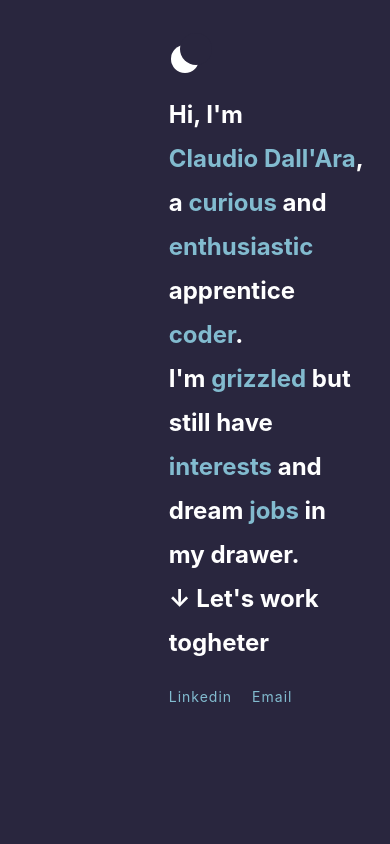
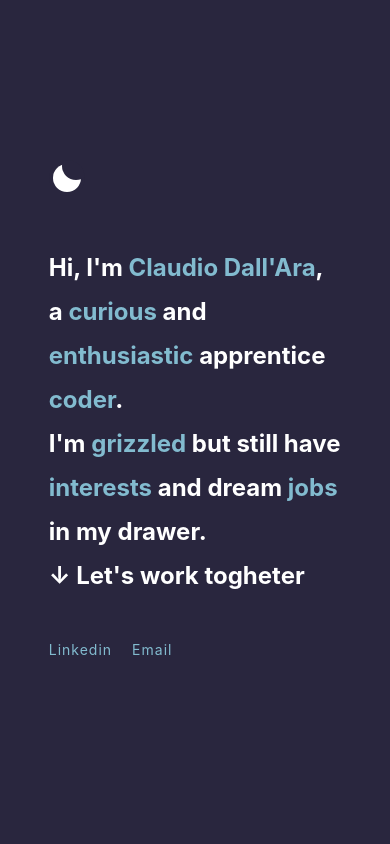
Before and after one commit to boobaGreen/-S2I--HTML-CSS---portfolio, a website: page index.html in a window 390 px wide. Drawn offline with Linux system fonts and the light colour scheme.

Commit message:
giricchiaver9

```diff
--- a/assets/js/index.js
+++ b/assets/js/index.js
@@ -40,6 +40,7 @@ Hi, I'm
  <br />&darr; Let's work togheter
 `;
 text_interest = `
+Hi, I'm
 <a href="#/" id="main">Claudio&nbsp;Dall'Ara</a>,
 sometimes I find myself delving into something about
 <a href="https://www.youtube.com/watch?v=bB9F6u5D178" target="_blank">guitar</a>,
@@ -60,6 +61,7 @@ Hi, I'm
 function myClick() {
   document.getElementById("thema-selection").classList.toggle("click-active");
   document.getElementById("body").classList.toggle("click-active");
+  document.getElementById("circle").classList.toggle("click-active");
 }
 
 function change_main(name_link) {
--- a/assets/sass/_airbag.scss
+++ /dev/null
@@ -1,11 +0,0 @@
-.airbagup {
-  grid-column: airbag-sx-start / airbag-sx-end;
-  content: "";
-  grid-row: 1/2;
-  height: 40rem;
-}
-
-.airbagdown {
-  grid-column: airbag-sx-start / airbag-sx-end;
-  grid-row: 4/5;
-}
--- a/assets/sass/_base.scss
+++ b/assets/sass/_base.scss
@@ -10,6 +10,8 @@ $color-secondary-night: #82bbcf;
 $color-tertiary-night: #427c91;
 
 $sun-color: rgb(242, 227, 7);
+
+$timing: 0.2s;
 
 // FONT VARIABLES
 $font-primary: -apple-system, BlinkMacSystemFont, sans-serif;
@@ -24,7 +26,7 @@ $font-primary: -apple-system, BlinkMacSystemFont, sans-serif;
 
 body {
   background-color: $color-background-night;
-  transition: all 0.5s ease-in-out; /* Animation */
+  transition: all $timing ease-in-out; /* Animation */
 }
 
 body.click-active {
@@ -32,22 +34,20 @@ body.click-active {
 }
 
 .container {
-  padding: 1rem 6rem 1rem 12rem;
-  height: 95vh;
+  height: 100vh;
+  width: 75%;
   margin: auto;
-  width: 75%;
   display: grid;
-  grid-template-rows: 1fr minmax(1rem, 2rem) min-content 1fr 1fr;
+  grid-template-rows: 1fr 1fr 1fr;
 
   /*posso usare 12 come in Bootstrap o personalizzare la divisione in colonne del progetto
   qui ne sto usando 8 di griglia prinicpale + 2 cuscinetti a destra e sininstra x margini ed
   eventuali aggiunte grafica che vanno da tutta sx a tutta dx potendo dare una variante
   grafica*/
   grid-template-columns:
-    [airbag-sx-start full-start] 1fr [airbag-sx-end normal-start] repeat(
+    [normal-start] repeat(
       8,
-      [col-start] minmax(min-content, 240rem) [col-end]
+      [col-start] minmax(min-content, max-content) [col-end]
     )
-    [airbag-dx-start normal-end]
-    1fr [airbag-dx-end full-end];
+    [normal-end];
 }
--- a/assets/sass/_footer.scss
+++ b/assets/sass/_footer.scss
@@ -1,7 +1,7 @@
 .footer {
   margin-top: 2rem;
   grid-column: normal-start / normal-end;
-  grid-row: 4/5;
+  grid-row: 3/4;
   display: flex;
   justify-content: start;
   gap: 2rem;
--- a/assets/sass/_header.scss
+++ b/assets/sass/_header.scss
@@ -1,9 +1,9 @@
 .header {
   position: relative;
   display: flex;
-  justify-content: space-between;
-  align-items: start;
   grid-column: normal-start / normal-end;
-  grid-row: 2/3;
+  grid-row: 1/2;
   margin-bottom: 3rem;
+  justify-content: start;
+  align-items: end;
 }
--- a/assets/sass/_principal.scss
+++ b/assets/sass/_principal.scss
@@ -1,4 +1,6 @@
 .principal {
   grid-column: normal-start / normal-end;
-  grid-row: 3/4;
+  grid-row: 2/3;
+  padding-top: 2rem;
+  padding-bottom: 2rem;
 }
--- a/assets/sass/_thema-selection.scss
+++ b/assets/sass/_thema-selection.scss
@@ -1,13 +1,25 @@
+.circle {
+  height: 36px;
+  width: 36px;
+  background-color: $color-background-night;
+  border-radius: 50%;
+  position: absolute;
+  overflow: hidden;
+}
+
+.circle.click-active {
+  background-color: $color-background-day;
+}
 .thema-selection {
   opacity: 1;
   position: absolute;
-  bottom: 0px;
-  left: 2px;
+  bottom: 4px;
+  left: 4px;
   background-color: $color-primary-night;
   height: 28px;
   width: 28px;
   border-radius: 50%;
-  transition: all 0.3s ease-in;
+  transition: all $timing ease-in;
 
   &::before {
     opacity: 1;
@@ -18,14 +30,14 @@
     bottom: 10px;
     left: 9px;
     background-color: $color-background-night;
-    height: 32px;
-    width: 32px;
+    height: 28px;
+    width: 28px;
     border-radius: 50%;
-    transition: all 0.1s ease-out;
+    transition: all $timing ease-out;
   }
 
   &:hover {
-    transform: scale(1.15);
+    transform: scale(1.2);
   }
 }
 
@@ -38,6 +50,6 @@
     opacity: 1;
   }
   &:hover {
-    transform: scale(1.15);
+    transform: scale(1.2);
   }
 }
--- a/assets/sass/main.scss
+++ b/assets/sass/main.scss
@@ -1,6 +1,5 @@
 @import "base";
 @import "typography";
-@import "airbag";
 @import "header";
 @import "thema-selection";
 @import "version-selection";
--- a/index.html
+++ b/index.html
@@ -20,12 +20,13 @@
   <body id="body">
     <div class="container" id="main">
       <header class="header">
-        <div
-          class="thema-selection"
-          id="thema-selection"
-          onclick="myClick()"
-        ></div>
-        <div class="version-selection"></div>
+        <div class="circle" id="circle">
+          <div
+            class="thema-selection"
+            id="thema-selection"
+            onclick="myClick()"
+          ></div>
+        </div>
       </header>
 
       <main class="principal" id="principal-space">
```
Also changed, not shown: assets/css/main.css, 1 other file.
